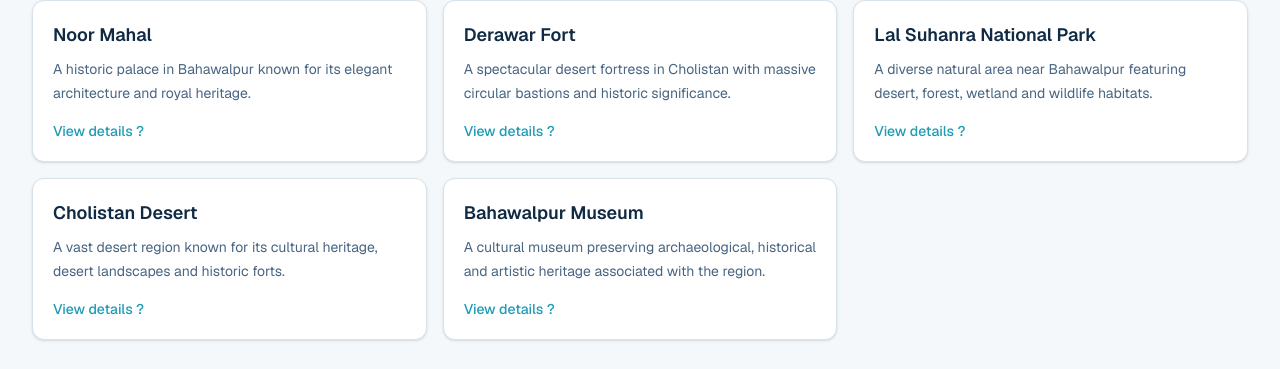
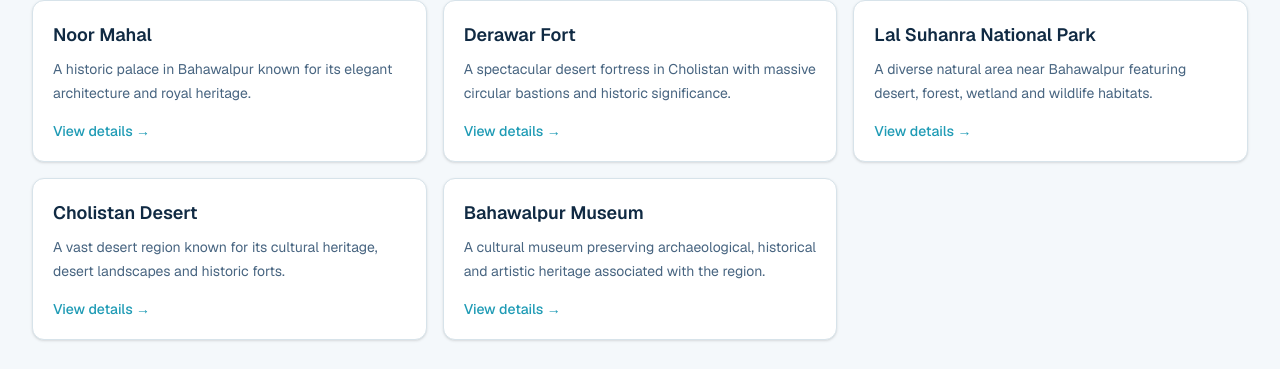
Before and after one commit to ImranManshaAI/ai-tourism-intelligence-platform, a Next.js app in the folder frontend/: page /destinations in a window 1280 px wide. Shown: the part 133-502 px from the top of the page. Built offline with nearby package versions, Linux system fonts and the light colour scheme.

Commit message:
feat(frontend): improve destination details action

```diff
--- a/frontend/app/destinations/page.tsx
+++ b/frontend/app/destinations/page.tsx
@@ -41,8 +41,8 @@ export default function DestinationsPage() {
                   </p>
 
                   <p className="mt-4 text-sm font-medium text-accent">
-                    View details ?
-                  </p>
+  View details →
+</p>
                 </Card>
               </Link>
             ))}
```
